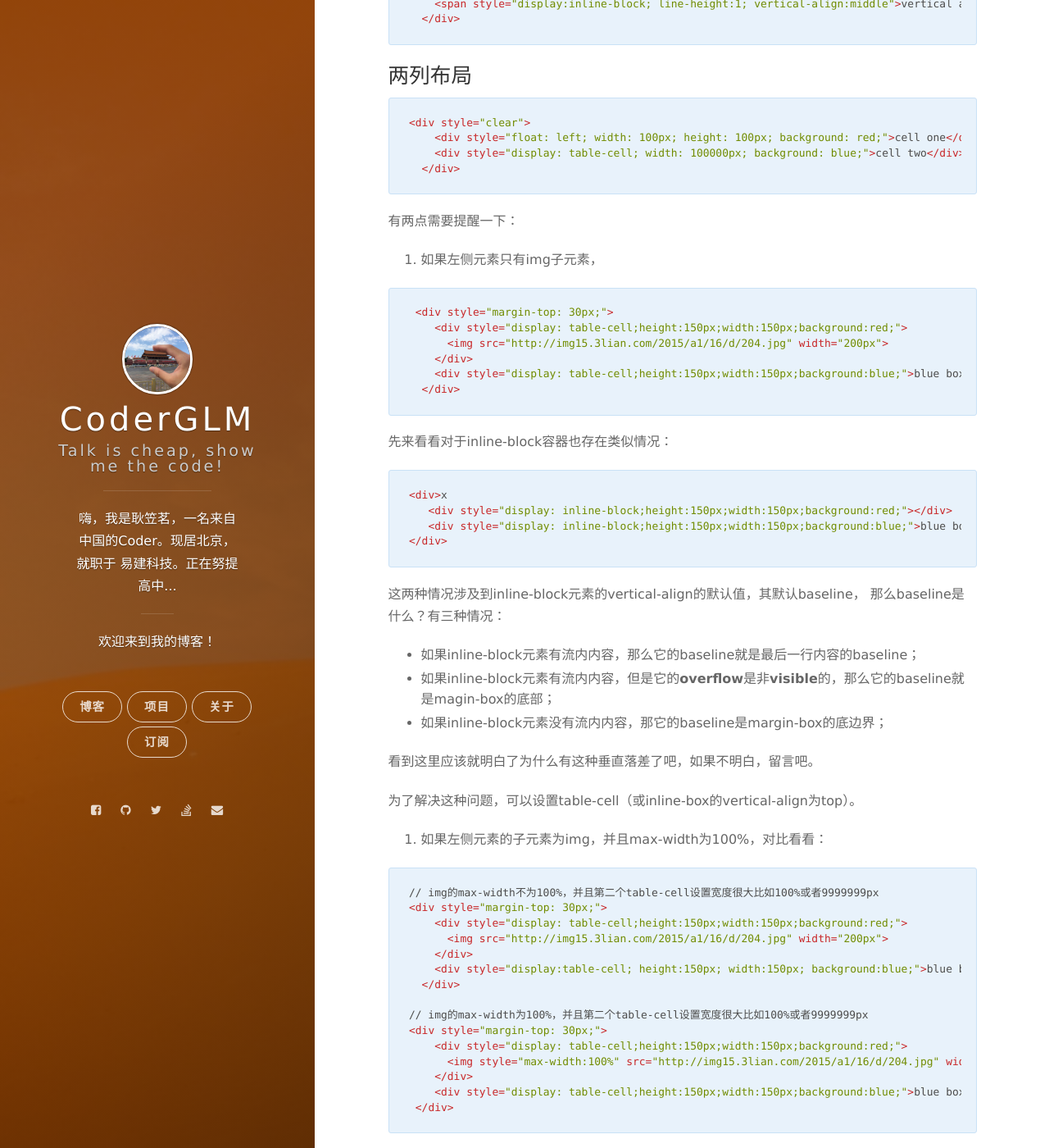
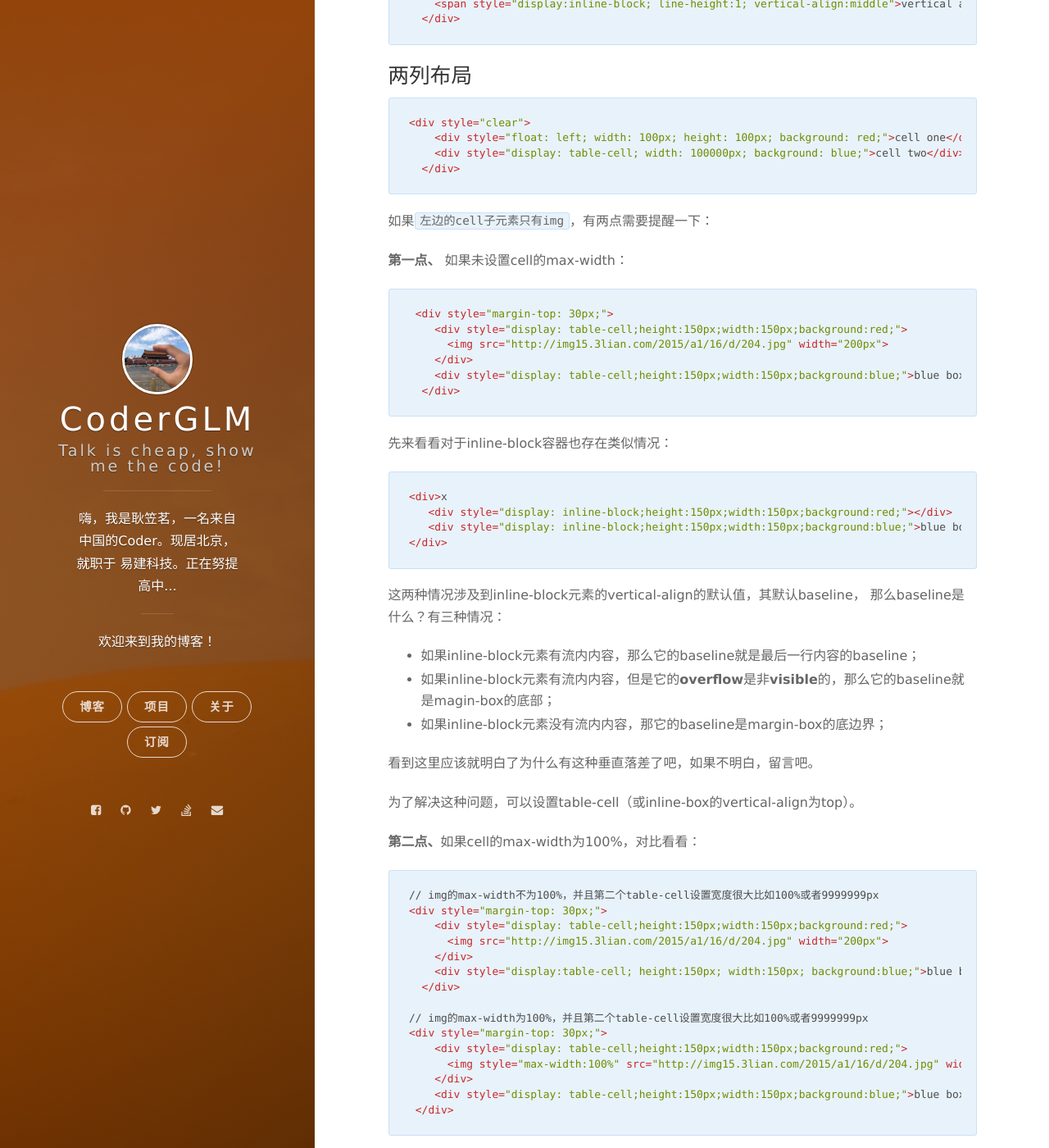
Before and after one commit to CoderLim/jekyll-based-blog, a Jekyll site: the page built from _posts/2016-12-23-an-insight-into-table-cell-of-display.markdown, in a window 1280 px wide and 1400 px high, scrolled down 1279 px. Shown: the whole window at 82% size. Built offline with Jekyll 4.4.1, drawn with Linux system fonts in a browser that asks for light colours; nearby versions of some CDN libraries; comment, search, counter and statistics services are not loaded.

Commit message:
增加强调的关键词

````diff
--- a/_posts/2016-12-23-an-insight-into-table-cell-of-display.markdown
+++ b/_posts/2016-12-23-an-insight-into-table-cell-of-display.markdown
@@ -65,9 +65,9 @@ table-cell的特征就是跟table的td表现是一毛一样的；
   </div>
 ```
 
-有两点需要提醒一下：
+如果`左边的cell子元素只有img`，有两点需要提醒一下：
 
-1. 如果左侧元素只有img子元素，
+**第一点、** 如果未设置cell的max-width：
 
 ```
  <div style="margin-top: 30px;">
@@ -98,7 +98,7 @@ table-cell的特征就是跟table的td表现是一毛一样的；
 
 为了解决这种问题，可以设置table-cell（或inline-box的vertical-align为top）。
 
-2. 如果左侧元素的子元素为img，并且max-width为100%，对比看看：
+**第二点、**如果cell的max-width为100%，对比看看：
 
 ```
 // img的max-width不为100%，并且第二个table-cell设置宽度很大比如100%或者9999999px
````
